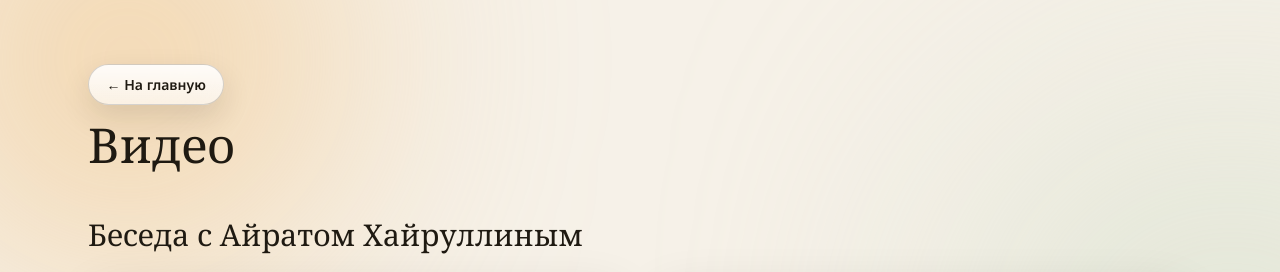
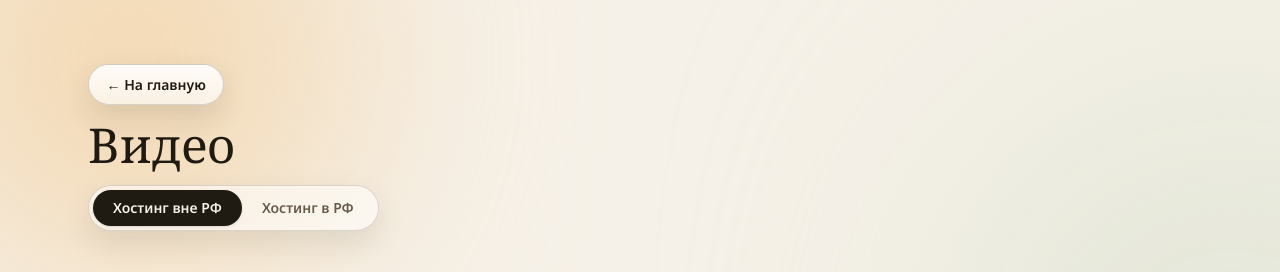
Before and after one commit to sergeyshpadyrev/sergeyshpadyrev.github.io, a Next.js app: page /videos in a window 1280 px wide. Shown: the top 272 px of the page. Built offline with nearby package versions, Linux system fonts and the light colour scheme.

Commit message:
Add videos from rf

```diff
--- a/src/lib/videos.ts
+++ b/src/lib/videos.ts
@@ -5,7 +5,9 @@ const videosPath = path.join(process.cwd(), "public", "videos.json");
 
 export interface Video {
   id: string;
-  youtube: string;
+  youtube?: string;
+  rutube?: string;
+  vk?: string;
 }
 
 export interface VideoSection {
--- a/src/screens/Videos/logic.ts
+++ b/src/screens/Videos/logic.ts
@@ -1,3 +1,26 @@
-const useLogic = () => ({});
+import { useState } from "react";
+
+import type { Props } from "./types";
+
+export type Hosting = "outside-russia" | "russia";
+
+const useLogic = (props: Props) => {
+  const [hosting, setHosting] = useState<Hosting>("outside-russia");
+  const sections = props.sections
+    .map((section) => ({
+      ...section,
+      videos: section.videos.flatMap((video) => {
+        const src =
+          hosting === "outside-russia"
+            ? video.youtube
+            : (video.rutube ?? video.vk);
+
+        return src ? [{ id: video.id, src }] : [];
+      }),
+    }))
+    .filter((section) => section.videos.length > 0);
+
+  return { hosting, sections, setHosting };
+};
 
 export default useLogic;
--- a/src/screens/Videos/render.tsx
+++ b/src/screens/Videos/render.tsx
@@ -1,8 +1,21 @@
 import Link from "next/link";
 
+import type useLogic from "./logic";
+import type { Hosting } from "./logic";
 import type { Props } from "./types";
 
-const useRender = (props: Props) => (
+const hostingOptions: { label: string; value: Hosting }[] = [
+  { label: "Хостинг вне РФ", value: "outside-russia" },
+  { label: "Хостинг в РФ", value: "russia" },
+];
+
+const useRender = (
+  props: Props,
+  logic: ReturnType<typeof useLogic>,
+) => {
+  const { hosting, sections, setHosting } = logic;
+
+  return (
     <main className="relative min-h-screen overflow-hidden bg-[#f6f1e8] text-[#1f1a12]">
       <div className="pointer-events-none absolute -left-24 top-[-10rem] h-[28rem] w-[28rem] rounded-full bg-[#f2c07d]/50 blur-[120px] float-slow" />
       <div className="pointer-events-none absolute right-[-12rem] top-32 h-[30rem] w-[30rem] rounded-full bg-[#c9d9c1]/60 blur-[140px]" />
@@ -16,10 +29,34 @@ const useRender = (props: Props) => (
           <h1 className="font-display text-4xl text-[#1f1a12] sm:text-5xl">
             Видео
           </h1>
+          <div
+            className="inline-flex rounded-full border border-[#1f1a12]/15 bg-white/55 p-1 shadow-[0_12px_30px_rgba(31,26,18,0.1)] backdrop-blur-sm"
+            aria-label="Хостинг видео"
+          >
+            {hostingOptions.map((option) => {
+              const isActive = hosting === option.value;
+
+              return (
+                <button
+                  key={option.value}
+                  type="button"
+                  className={`rounded-full px-5 py-2 text-sm font-semibold transition focus-visible:outline-2 focus-visible:outline-offset-2 focus-visible:outline-[#1f1a12] ${
+                    isActive
+                      ? "bg-[#1f1a12] text-[#f6f1e8] shadow-sm"
+                      : "text-[#665a49] hover:bg-white/70 hover:text-[#1f1a12]"
+                  }`}
+                  aria-pressed={isActive}
+                  onClick={() => setHosting(option.value)}
+                >
+                  {option.label}
+                </button>
+              );
+            })}
+          </div>
         </header>
 
         <div className="flex flex-col gap-12">
-        {props.sections.map((section, sectionIndex) => (
+          {sections.map((section, sectionIndex) => (
             <section
               key={section.id}
               className="space-y-5 fade-in"
@@ -37,7 +74,7 @@ const useRender = (props: Props) => (
                     <div className="aspect-video overflow-hidden rounded-[20px] bg-[#1f1a12]">
                       <iframe
                         className="h-full w-full"
-                      src={video.youtube}
+                        src={video.src}
                         title={`${section.title}, видео ${videoIndex + 1}`}
                         allow="accelerometer; autoplay; clipboard-write; encrypted-media; gyroscope; picture-in-picture; web-share"
                         referrerPolicy="strict-origin-when-cross-origin"
@@ -54,5 +91,6 @@ const useRender = (props: Props) => (
       </div>
     </main>
   );
+};
 
 export default useRender;
```
Lines whose indentation alone changed are shown as unchanged.
